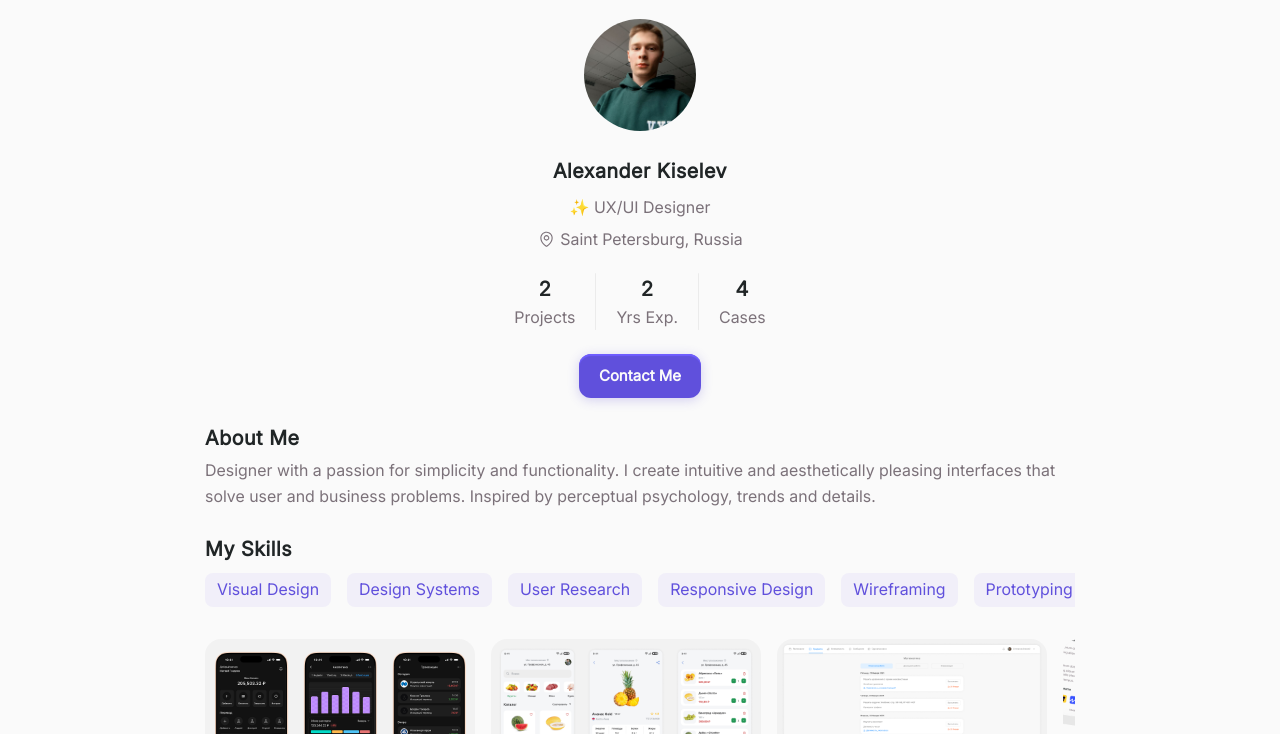
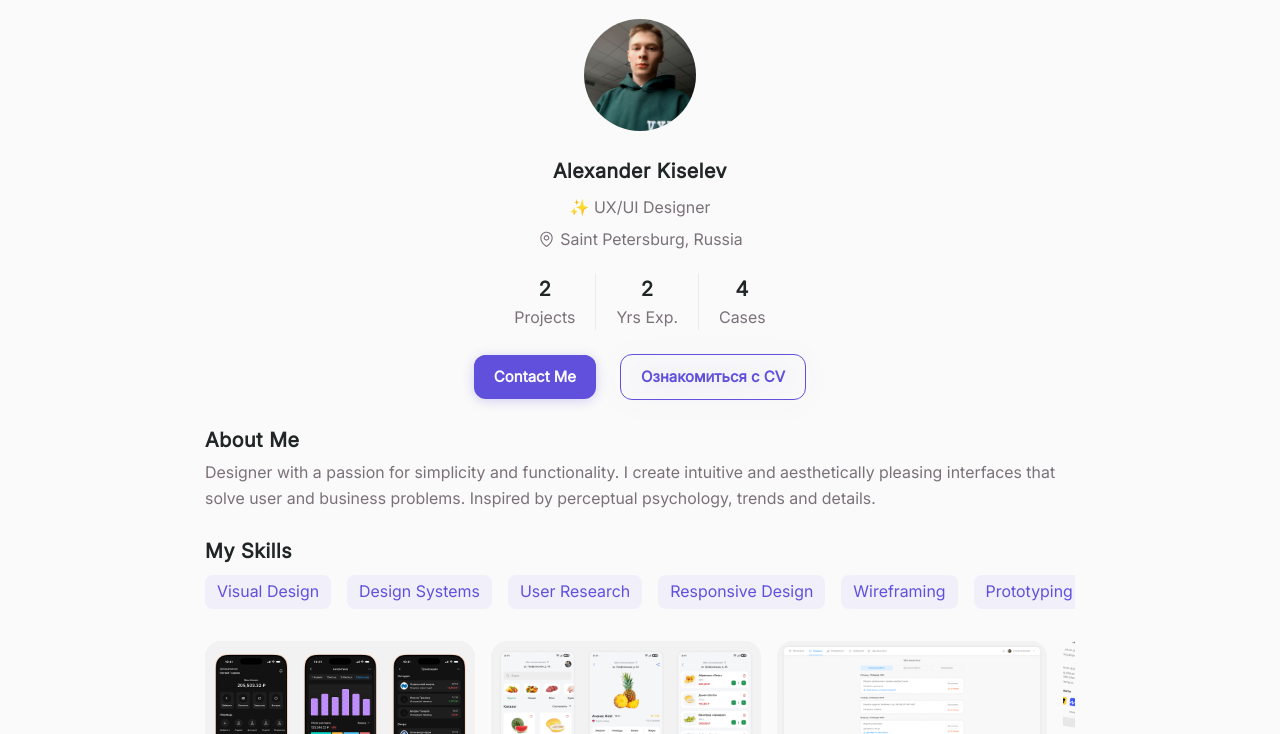
Before and after one commit to Quiversay/portfolio, a plain HTML site: page index.html in a window 1280 px wide. Shown: the part 66-800 px from the top of the page. Drawn offline with Linux system fonts and the light colour scheme.

Commit message:
Улучшение пользовательского опыта

```diff
--- a/assets/translations/main-translation.json
+++ b/assets/translations/main-translation.json
@@ -7,6 +7,7 @@
     "yearsOfExperience": "Yrs Exp.",
     "reviews": "Cases",
     "contactMe": "Contact Me",
+    "viewCV": "View CV",
     "aboutMe": "About Me",
     "descriptionText": "Designer with a passion for simplicity and functionality. I create intuitive and aesthetically pleasing interfaces that solve user and business problems. Inspired by perceptual psychology, trends and details.",
     "mySkills": "My Skills",
@@ -36,6 +37,7 @@
     "yearsOfExperience": "Года опыта",
     "reviews": "Кейса",
     "contactMe": "Связаться со мной",
+    "viewCV": "Ознакомиться с CV",
     "aboutMe": "Обо мне",
     "descriptionText": "Дизайнер с страстью к простоте и функциональности. Создаю интуитивные и эстетичные интерфейсы, которые решают проблемы пользователей и бизнеса. Вдохновляюсь психологией восприятия, трендами и деталями.",
     "mySkills": "Мои навыки",
@@ -65,6 +67,7 @@
     "yearsOfExperience": "J. Erfahrung",
     "reviews": "Fälle",
     "contactMe": "Kontaktieren mich",
+    "viewCV": "Lebenslauf ansehen",
     "aboutMe": "Über mich",
     "descriptionText": "Designer mit einer Leidenschaft für Einfachheit und Funktionalität. Ich entwerfe intuitive und ästhetisch ansprechende Schnittstellen, die Benutzer- und Geschäftsprobleme lösen. Inspiriert von Wahrnehmungspsychologie, Trends und Details.",
     "mySkills": "Meine Fähigkeiten",
@@ -94,6 +97,7 @@
     "yearsOfExperience": "Años Exp.",
     "reviews": "Casos",
     "contactMe": "Contactarme",
+    "viewCV": "Ver CV",
     "aboutMe": "Sobre Mí",
     "descriptionText": "Diseñador apasionado por la simplicidad y la funcionalidad. Creo interfaces intuitivas y estéticamente agradables que resuelven problemas de usuarios y empresas. Me inspiro en la psicología perceptiva, las tendencias y los detalles.",
     "mySkills": "Mis Competencias",
--- a/css/index.css
+++ b/css/index.css
@@ -66,6 +66,13 @@ hr {
     color: var(--textual);
 }
 
+.buttons-list {
+    display: flex;
+    flex-direction: row;
+    gap: 24px;
+    align-items: center;
+}
+
 .contact-me {
     padding: 10px 20px;
     border-radius: 12px;
@@ -75,13 +82,45 @@ hr {
     text-align: center;
     color: var(--background);
     cursor: pointer;
-    box-shadow: 0px 2px 12px rgba(83, 67, 209, 0.24), inset 0px 2px 1px #6F5DFF;
+    box-shadow: 0px 2px 12px rgba(83, 67, 209, 0.24), inset 0px 2px 1px var(--accent);
     font-weight: 600;
     transition: all 0.2s ease;
 }
 
 .contact-me:hover {
-    box-shadow: 0px 2px 16px rgba(83, 67, 209, 0.46), inset 0px 2px 1px #6F5DFF;
+    box-shadow: 0px 2px 16px rgba(83, 67, 209, 0.46), inset 0px 2px 1px var(--accent);
+}
+
+.view-cv {
+    padding: 10px 20px;
+    border-radius: 12px;
+    display: flex;
+    align-items: center;
+    text-align: center;
+    color: var(--accent);
+    cursor: pointer;
+    filter: drop-shadow(0px 2px 12px rgba(83, 67, 209, 0.24));
+    border: 1.5px solid var(--accent);
+    font-weight: 600;
+    transition: all 0.2s ease;
+}
+
+.view-cv::after {
+    content: attr(data-full);
+}
+
+.view-cv:hover {
+    background-color: var(--accent);
+    color: var(--background);
+}
+
+@media (max-width: 480px) {
+    .view-cv::after {
+        content: attr(data-short);
+    }
+    .buttons-list {
+        gap: 16px;
+}
 }
 
 .about-block {
--- a/css/projects.css
+++ b/css/projects.css
@@ -1,6 +1,7 @@
 #scroll-progress {
     position: fixed;
     bottom: 0;
+    left: 0;
     height: 1px;
     width: 0%;
     background: var(--accent);
--- a/index.html
+++ b/index.html
@@ -129,7 +129,10 @@
                 </div>
             </div>
         </div>
-        <button data-translate="contactMe" id="openPopup" class="paragraph-small contact-me"></button>
+        <div class="buttons-list">
+            <button data-translate="contactMe" id="openPopup" class="paragraph-small contact-me"></button>
+            <a class="paragraph-small view-cv" data-full="Ознакомиться с CV" data-short="CV" target="_blank" href="https://drive.google.com/file/d/1rf06DsvExsjbLN7L8PAZ7TRTJVij27hN/view?usp=sharing"></a>
+        </div>
         <div class="about-block">
             <h1 data-translate="aboutMe" class="paragraph-large title-text"></h1>
             <p data-translate="descriptionText" class="paragraph-regular description-text"></p>
```
